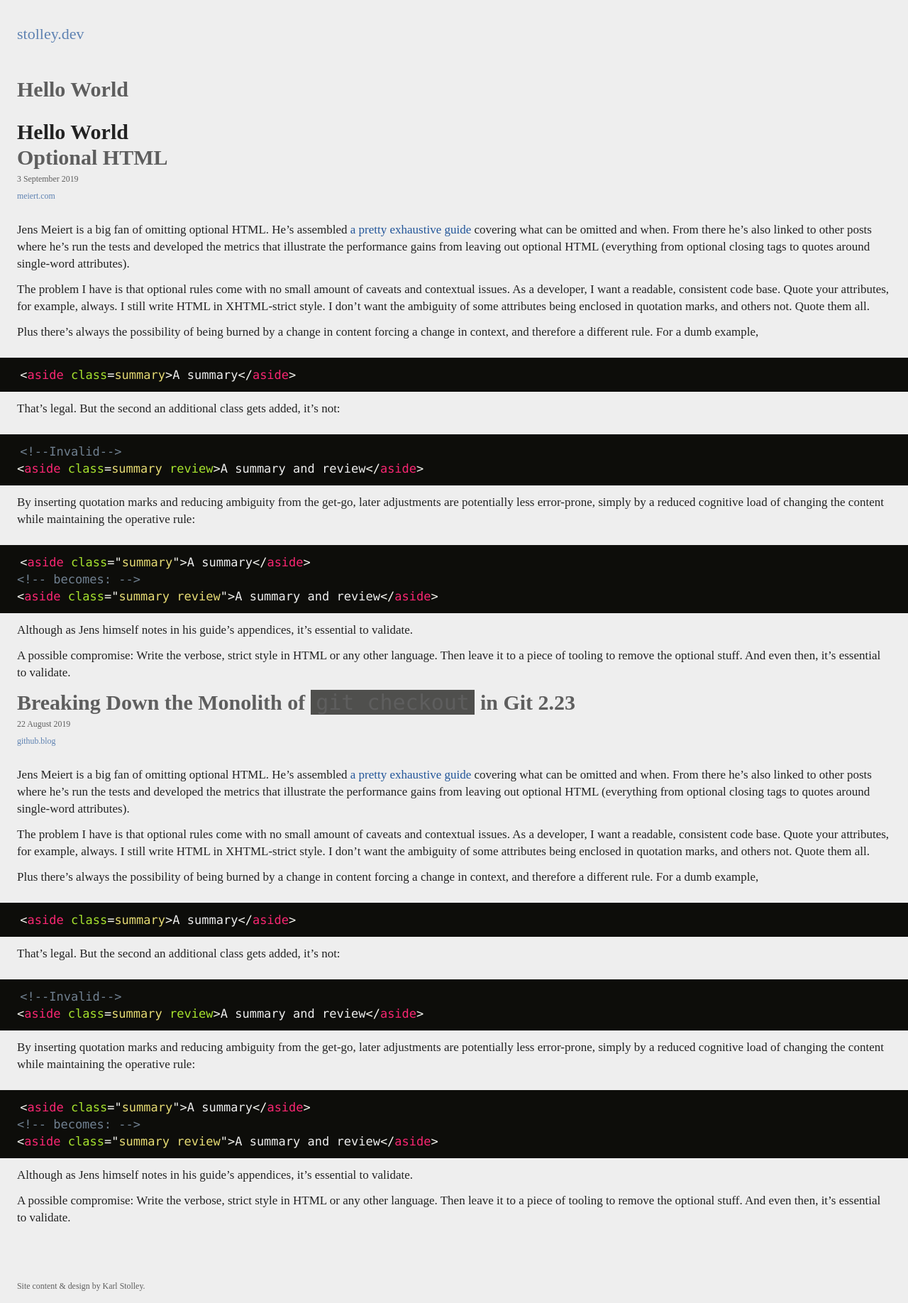
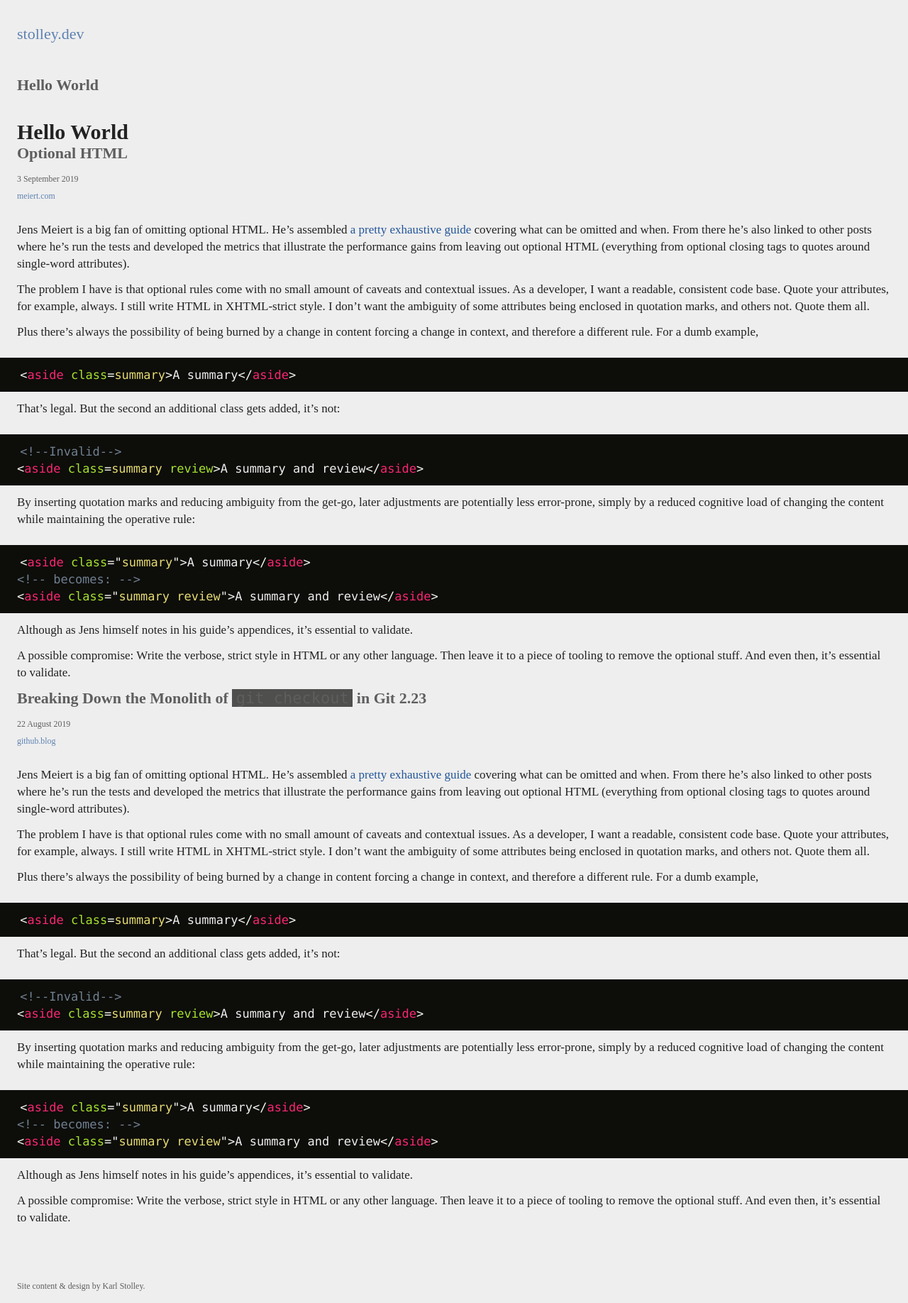
Before and after one commit to karlstolley/stolley.dev, a Jekyll site: the page built from index.md, in a window 1280 px wide. Shown: the whole page at 71% size. Built offline with Jekyll 4.4.1, drawn with Linux system fonts in a browser that asks for light colours; some web fonts are replaced; our own code applies the rules of GitHub Pages for plain Markdown files.

Commit message:
Decrement all heading levels

```diff
--- a/_layouts/default.html
+++ b/_layouts/default.html
@@ -2,7 +2,7 @@
 
 <article class="{{ page.categories }}">
   <header>
-    <h1>{{ page.title | markdownify | remove: "<p>" | remove: "</p>" }}</h1>
+    <h2>{{ page.title | markdownify | remove: "<p>" | remove: "</p>" }}</h2>
   </header>
   {{ content }}
 </article>
--- a/_layouts/linked.html
+++ b/_layouts/linked.html
@@ -2,7 +2,7 @@
 
   <article class="{{ page.categories }}">
     <header>
-      <h1><a href="{{ page.link }}">{{ page.title | markdownify | remove: "<p>" | remove: "</p>" }}</a></h1>
+      <h2><a href="{{ page.link }}">{{ page.title | markdownify | remove: "<p>" | remove: "</p>" }}</a></h2>
       <ul class="meta">
         {% assign link_parts = page.link | split: "/" %}
         <li>{{ page.date | date: "%-d %B %Y" }}</li>
--- a/_layouts/post.html
+++ b/_layouts/post.html
@@ -2,7 +2,7 @@
 
   <article class="{{ page.categories }}">
     <header>
-      <h1>{{ page.title | markdownify | remove: "<p>" | remove: "</p>" }}</h1>
+      <h2>{{ page.title | markdownify | remove: "<p>" | remove: "</p>" }}</h2>
       <ul class="meta">
         <li>{{ page.date | date: "%-d %B %Y" }}</li>
       </ul>
--- a/index.md
+++ b/index.md
@@ -8,7 +8,7 @@
   <li>
     <article class="{{ post.categories }}">
       <header>
-        <h1>{{ post.title | markdownify | remove: "<p>" | remove: "</p>" }}</h1>
+        <h3>{{ post.title | markdownify | remove: "<p>" | remove: "</p>" }}</h3>
         <ul class="meta">
           <li>{{ post.date | date: "%-d %B %Y" }}</li>
           {% if post.link %}
```
